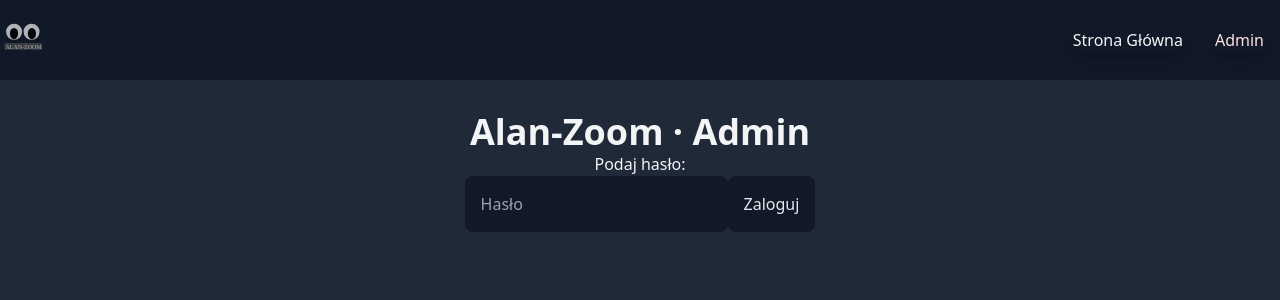
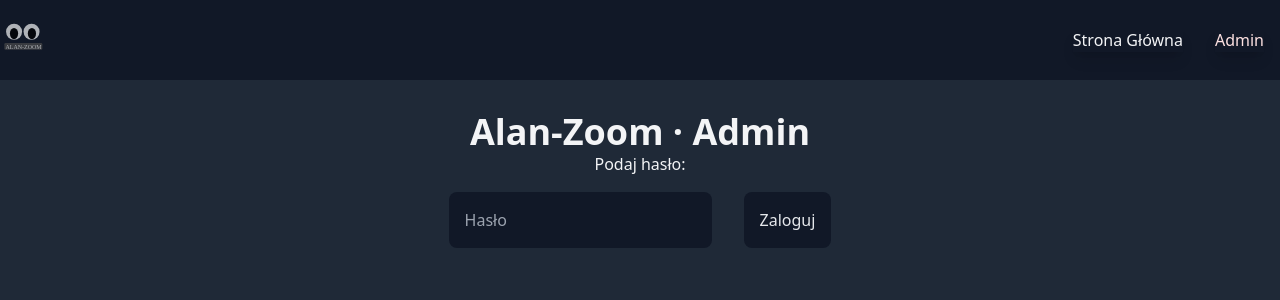
Before and after one commit to DuckyBlender/strona-egzaminacyjna-3, a PHP site: page /admin.php in a window 1280 px wide. Shown: the top 300 px of the page. Run offline with PHP 8.4, Linux system fonts and the light colour scheme; some libraries are stand-ins or nearby versions.

Commit message:
it works, i hate it

```diff
--- a/admin.php
+++ b/admin.php
@@ -33,8 +33,8 @@
             echo "<div class='flex flex-col justify-center items-center'>";
             echo "<p>Podaj hasło:</p>";
             echo "<form method='post'>";
-            echo "<input type='password' name='password' class='bg-gray-900 text-gray-200 rounded-lg p-4 ' placeholder='Hasło'>";
-            echo "<input type='submit' value='Zaloguj' class='bg-gray-900 text-gray-200 rounded-lg p-4'>";
+            echo "<input type='password' name='password' class='bg-gray-900 text-gray-200 rounded-lg p-4 m-4' placeholder='Hasło'>";
+            echo "<input type='submit' value='Zaloguj' class='bg-gray-900 text-gray-200 rounded-lg p-4 m-4'>";
             echo "</form>";
             echo "</div>";
             return;
@@ -44,11 +44,13 @@
         // We have the password, check if it is correct
         $password = $_POST['password'];
         if ($password != 'klas') {
-            echo "<p>Niepoprawne hasło.</p>";
+            echo "<div class='flex flex-col justify-center items-center'>";
+            echo "<p>Niepoprawne hasło</p>";
             echo "<form method='post'>";
-            echo "<input type='password' name='password' class='bg-gray-900 text-gray-100 border-2 border-gray-900 rounded-lg p-4' placeholder='Hasło'>";
-            echo "<input type='submit' value='Zaloguj' class='bg-gray-900 text-gray-100 border-2 border-gray-900 rounded-lg p-4'>";
+            echo "<input type='password' name='password' class='bg-gray-900 text-gray-200 rounded-lg p-4 m-4' placeholder='Hasło'>";
+            echo "<input type='submit' value='Zaloguj' class='bg-gray-900 text-gray-200 rounded-lg p-4 m-4'>";
             echo "</form>";
+            echo "</div>";
             return;
         }
         // The password is correct, show the database
--- a/elementy/stopka.php
+++ b/elementy/stopka.php
@@ -8,7 +8,7 @@
     <p class='text-center text-gray-100'>Data aktualna:
         <span class="bg-gray-800 rounded-full p-1 text-sm font-semibold">
             <?php
-            $date = date("d.m.Y");
+            $date = date("d.m.Y H:i:s");
             echo $date;
             ?>
         </span>
```
